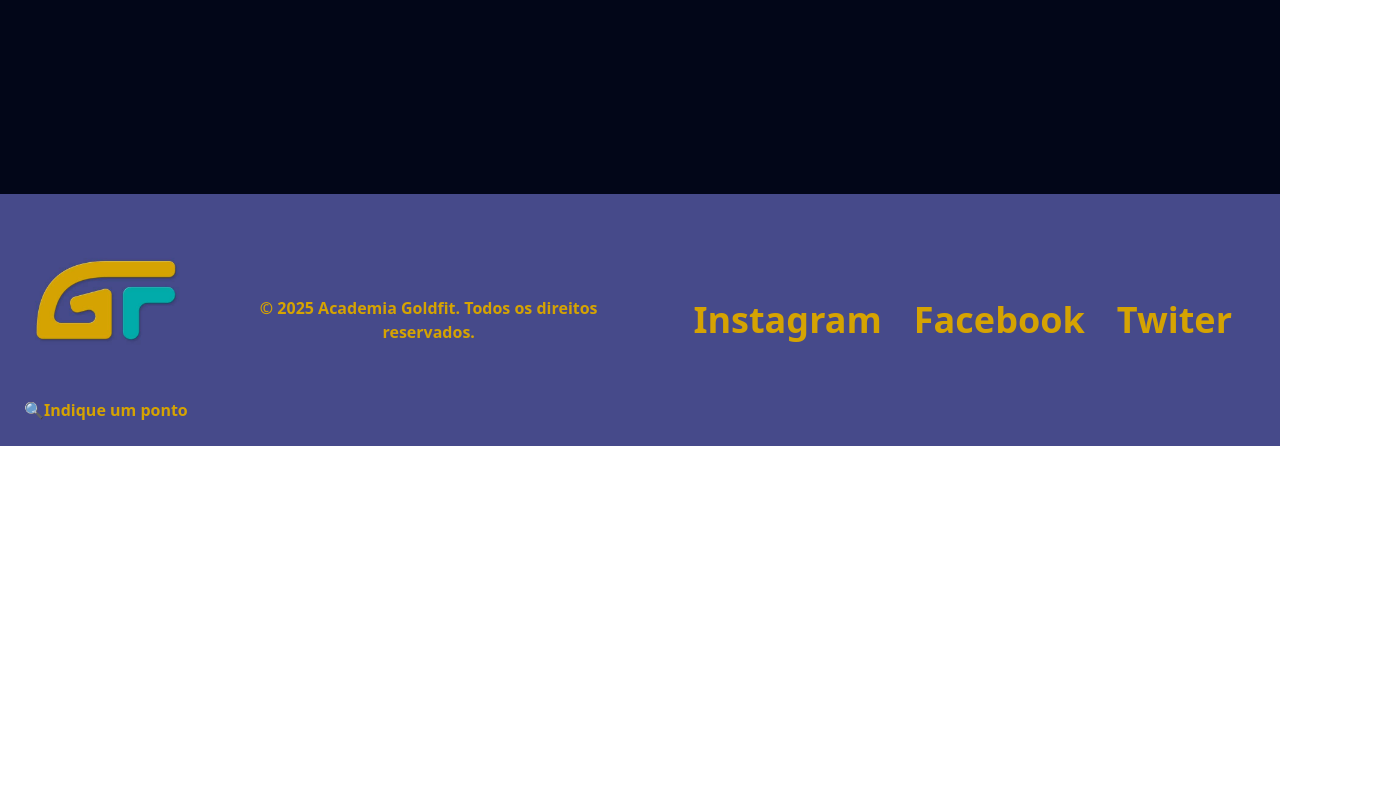
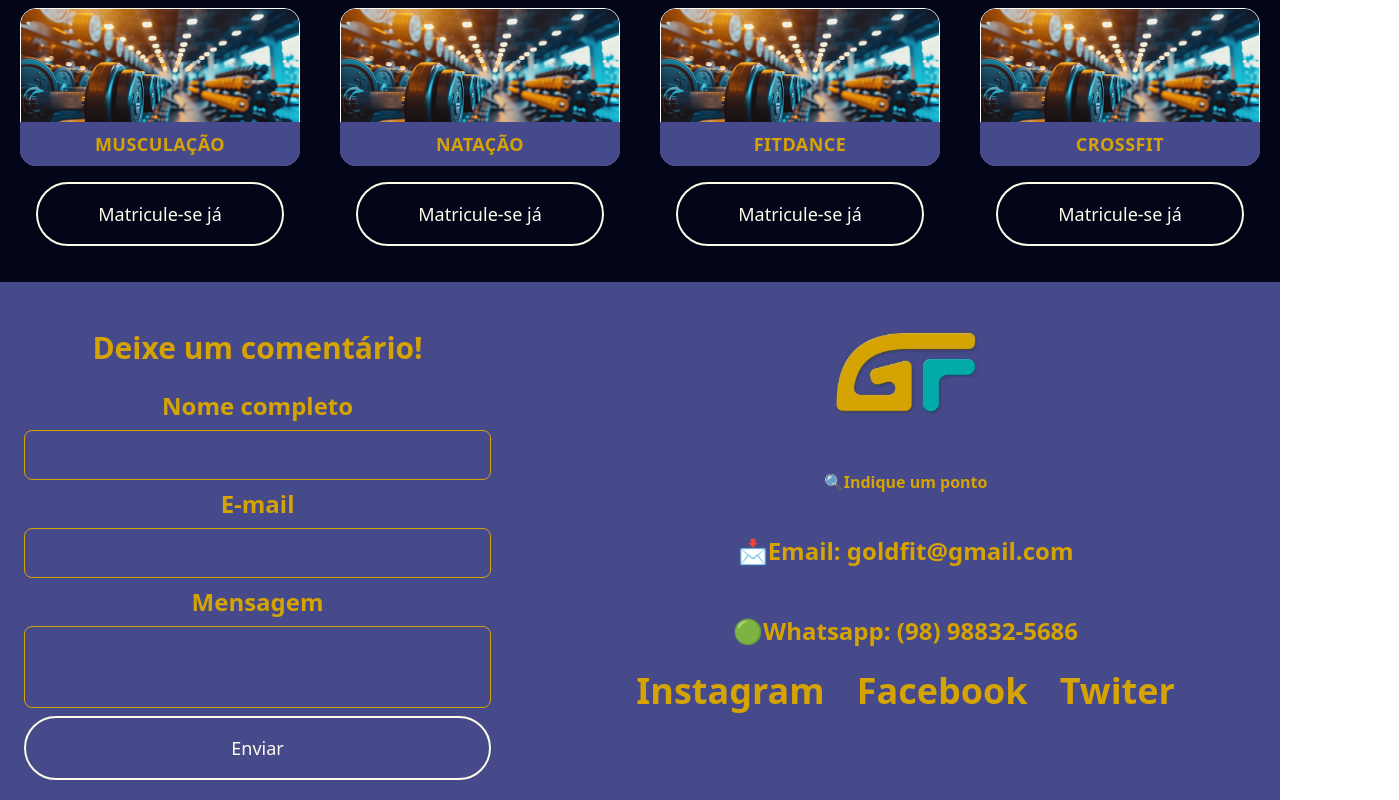
Before and after one commit to adrianoads910-max/goldfit, a React (Vite) app: page / in a window 1280 px wide. Shown: the part 1920-2720 px from the top of the page, 1399 px wide, since content can reach past the window. Before the commit the page ends 2366 px from the top, so only its background shows below. Built offline with nearby package versions, Linux system fonts and the light colour scheme.

Commit message:
versão final em casa

```diff
--- a/src/App.jsx
+++ b/src/App.jsx
@@ -4,6 +4,7 @@ import { Home } from "./pages/Home"
 import { Planos } from "./pages/Planos"
 import { UnityPages } from "./pages/Unidades"
 import { Contato } from "./pages/Contato"
+import { Institucional } from "./pages/Institucional"
 
 const App = () => {
 
@@ -12,6 +13,7 @@ const App = () => {
       <BrowserRouter>
         <Routes>
           <Route path='/' element={<Home />} />
+          <Route path='/Institucional' element={<Institucional />} />
           <Route path='/planos' element={<Planos />} />
           <Route path='/unidades' element={<UnityPages />} />
           <Route path='/contato' element={<Contato />} />
--- a/src/components/Footer/index.jsx
+++ b/src/components/Footer/index.jsx
@@ -1,20 +1,64 @@
 import { Link } from "react-router-dom"
+import { useState } from "react"
+import { TextField } from "../../components/TextField"
+import { Button } from "../../components/Button"
 
 export const Footer = () => {
+    const [name, setName] = useState("")
+    const [email, setEmail] = useState("")
+    const [mensagem, setMensagem] = useState("")
+
+    const handleSubmit = event => {
+        event.preventDefault()
+
+        const dados = { name, email, mensagem }
+        console.log(dados)
+    }
      return (
-        <footer className="flex flex-nowrap bg-brand-purple gap-2 p-4 items-center-safe justify-center-safe">
-            <picture className="max-w-[180px]">
-                <img src="./logo.jpeg" alt="logo goldfit" />
-                <p className="text-brand-yellow font-bold p-2">🔍Indique um ponto</p>
+        <main className="bg-brand-purple">
+            <footer className="grid grid-flow-col grid-rows-3 gap-4 bg-brand-purple max-h-[550px]">
+                <div className="text-brand-yellow font-bold text-center p-2 row-span-3 justify-start">
+                    <form onSubmit={handleSubmit} className="w-full max-w-lg mx-auto p-4 text-brand-yellow text-2xl">
+                                        <h2 className="text-3xl text-center font-semibold text-brand-yellow p-6">Deixe um comentário!</h2>
+                                        <TextField label="Nome completo" type="text" name="name" id="name" value={name} onChange={event => setName(event.target.value)} />
+
+                                        <TextField label="E-mail" type="email" name="email" id="email" value={email} onChange={event => setEmail(event.target.value)} />
+
+
+                                        <fieldset className="flex flex-col gap-2 mb-2">
+                                            <label htmlFor="message">Mensagem</label>
+
+                                            <textarea
+                                                className="border rounded-lg p-2 max-h-96 resize-none"
+                                                id="message"
+                                                value={mensagem}
+                                                onChange={event => setMensagem(event.target.value)}
+                                            />
+                                        </fieldset>
+
+                                        <Button variant="primary">Enviar</Button>
+                                    </form>
+                </div>
+                <picture className="max-w-[180px] col-span-2 justify-self-center">
+                    <img src="./logo.jpeg" alt="logo goldfit"/>
+                    <p className="text-brand-yellow font-bold p-2 text-center">🔍Indique um ponto</p>
                 </picture>
-            <div className="text-brand-yellow font-bold text-center p-4">
-                 <p className="p-4">&copy; 2025 Academia Goldfit. Todos os direitos reservados.</p>
+                <div className="text-brand-yellow font-bold text-center p-2 col-span-2 row-span-2 py-10">
+                    <div>
+                        <p className="text-2xl text-center font-semibold p-6">📩Email: goldfit@gmail.com</p>
+                        <p className="text-2xl text-center font-semibold p-6">🟢Whatsapp: (98) 98832-5686</p>
                     </div>
-            <div className="text-brand-yellow font-bold text-center p-4">
+                    <div>
                         <a className="text-4xl p-4 hover:underline cursor-pointer"href="site1.html">Instagram</a>
                         <a className="text-4xl p-4 hover:underline cursor-pointer"href="site1.html">Facebook</a>
                         <a className="text-4xl p-4 hover:underline cursor-pointer"href="site1.html">Twiter</a>
                     </div>
+                </div>
+
             </footer>
+                <div className="text-brand-yellow font-bold text-center p-4 ">
+                    <p className="p-4">&copy; 2025 Academia Goldfit. Todos os direitos reservados.</p>
+                </div>
+        </main>
     )
 }
--- a/src/components/Navbar/index.jsx
+++ b/src/components/Navbar/index.jsx
@@ -8,9 +8,9 @@ export const Navbar = () => {
             </picture>
             <nav className="z-50  flex justify-center items-center w-full gap-4 p-4 bg-brand-purple text-2xl">
                 <Link className=" text-brand-yellow font-bold hover:underline cursor-pointer" to="/">Home</Link>
+                <Link className=" text-brand-yellow font-bold hover:underline cursor-pointer" to="/institucional">Institucional</Link>
                 <Link className=" text-brand-yellow font-bold hover:underline cursor-pointer" to="/planos">Planos</Link>
                 <Link className=" text-brand-yellow font-bold hover:underline cursor-pointer" to="/unidades">Unidades</Link>
-                <Link className="text-brand-yellow font-bold hover:underline cursor-pointer" to="/contato">Contato</Link>
             </nav>
 
         </header>
--- a/src/pages/Contato/index.jsx
+++ b/src/pages/Contato/index.jsx
@@ -35,8 +35,8 @@ export const Contato = () => {
                 </div>
             </article>
             <section>
-                <form onSubmit={handleSubmit} className="w-full max-w-lg mx-auto p-4 text-amber-50 text-2xl">
-                    <h2 className="text-3xl text-center font-semibold text-amber-50 p-6">Deixe um comentário!</h2>
+                <form onSubmit={handleSubmit} className="w-full max-w-lg mx-auto p-4 text-brand-yellow text-2xl">
+                    <h2 className="text-3xl text-center font-semibold text-brand-yellow p-6">Deixe um comentário!</h2>
                     <TextField label="Nome completo" type="text" name="name" id="name" value={name} onChange={event => setName(event.target.value)} />
 
                     <TextField label="E-mail" type="email" name="email" id="email" value={email} onChange={event => setEmail(event.target.value)} />
--- a/src/pages/Home/index.jsx
+++ b/src/pages/Home/index.jsx
@@ -1,6 +1,39 @@
 import { Button } from "../../components/Button"
 import { Navbar } from "../../components/Navbar"
 import { Footer } from "../../components/Footer"
+
+const SPACE = [
+    {
+        img: {
+            src: "./planos.jpg",
+            alt: "unidade cidade operaria"
+        },
+        trainer: "Musculação"
+
+
+    },
+    {
+        img: {
+            src: "./planos.jpg",
+            alt: "unidade cidade operaria"
+        },
+        trainer: "Natação"
+    },
+    {
+        img: {
+            src: "./planos.jpg",
+            alt: "unidade cidade operaria"
+        },
+        trainer: "FitDance"
+    },
+    {
+        img: {
+            src: "./planos.jpg",
+            alt: "unidade cidade operaria"
+        },
+        trainer: "CrossFit"
+    }
+]
 
 export const Home = () => {
     return (
@@ -9,12 +42,12 @@ export const Home = () => {
                 <Navbar />
             <header className="z-10 bg-center bg-cover bg-[url(./inicial.png)]  h-screen">
 
-                <section className="flex justify-end items-end w-[60%] h-[90%] p-4">
+                <section className="flex justify-end items-end w-[60%] h-[95%] p-4">
                     <Button variant="primary">Faça uma aula experimental!</Button>
                 </section>
             </header>
 
-            <div className="grid grid-flow-col grid-rows-3 gap-4 max-h-[1250px]">
+            <div className="grid grid-flow-col grid-rows-3 gap-4 max-h-[900px]">
                 <div className="row-span-3 basis-2/3">
                     <picture>
                         <img src="./transforme.png" alt="plano" className="p-4 bg-contain max-w-[1300px] max-h-[850px] " />
@@ -23,7 +56,7 @@ export const Home = () => {
 
                 <div className=" row-span-1 w-3.5xl p-1 justify-self-center">
                     <picture >
-                        <img src="./unidade1.jpeg" alt="unidade Maiobão" className="rounded-4xl p-4 bg-contain max-w-[450px] max-h-[400px] "/>
+                        <img src="./unidade1.jpeg" alt="unidade Maiobão" className="rounded-4xl p-4 bg-contain max-w-[300px] max-h-[400px] "/>
                     </picture>
 
                     <section className="p-4">
@@ -32,13 +65,43 @@ export const Home = () => {
                 </div>
                 <div className="row-span-2 w-3.5xl p-1 justify-self-center">
                     <picture >
-                        <img src="./unidade1.jpeg" alt="unidade Maiobão" className="rounded-4xl p-4 bg-contain max-w-[450px] max-h-[400px] "/>
+                        <img src="./unidade1.jpeg" alt="unidade Maiobão" className="rounded-4xl p-4 bg-contain max-w-[300px] max-h-[400px] "/>
                     </picture>
 
                     <section className="p-4">
                         <Button variant="primary">Conheça nossos planos</Button>
                     </section>
                 </div>
+
+            </div>
+            <div>
+                <article>
+                    <h3 className="text-5xl text-center font-semibold text-brand-yellow p-6">Conheça agora nossos espaços, treinos e aulas coletivas:</h3>
+                </article>
+                <picture className="grid grid-cols-4 gap-4 p-2 justify-center content-center items-center">
+                    {SPACE.map((item) => (
+                        <section key={item.img.src} className="text-neutral-50 p-3">
+                        <div className="relative overflow-hidden group">
+                            <img
+                                src={item.img.src}
+                                alt={item.img.alt}
+                                className="rounded-2xl border-1 w-full h-full object-cover transition-transform duration-500 ease-in-out group-hover:scale-110"
+                            />
+                            <div className="absolute bottom-0 left-0 w-full bg-brand-purple-alt py-2 rounded-b-2xl text-center transition-colors duration-300 group-hover:bg-brand-purple">
+                                <p className="text-brand-yellow text-lg font-extrabold tracking-wide uppercase">
+                                {item.trainer}
+                                </p>
+                            </div>
+                        </div>
+
+
+                        <article className="p-4 text-center">
+                            <Button>Matricule-se já</Button>
+                        </article>
+                        </section>
+                    ))}
+                </picture>
+
 
             </div>
              <footer>
--- /dev/null
+++ b/src/pages/Institucional/index.jsx
@@ -0,0 +1,53 @@
+import { Button } from "../../components/Button"
+import { Navbar } from "../../components/Navbar"
+import { Footer } from "../../components/Footer"
+
+export const Institucional = () => {
+    return (
+        <main className=" w-full m-auto min-h-screen bg-slate-900">
+
+            <header>
+                <Navbar />
+                <h1 className="text-5xl text-center font-semibold text-brand-yellow p-6">Sobre a Goldfit</h1>
+
+            </header>
+
+             <div className="flex flex-row justify-center-safe items-center-safe">
+                <div className="basis-2/3 py-20">
+                    <h2 className="text-amber-50 text-center text-2xl p-6">A Goldfit Academia veio para transformar e remoldar o seu conceito de ginástica, baseada em 3 pilares: custo competitivo, alta qualidade e atendimento diferenciado.Nossa jornada começou em 2020, com a inauguração da nossa primeira unidade em São Luís. O sucesso foi tanto que logo expandimos para levar nosso diferencial a todo o Maranhão.Agora, nossa meta é levar a rede Goldfit para o Brasil inteiro. <strong>Vem com a gente?</strong></h2>
+                </div>
+                <div className=" flex basis-1/3 z-10 h-screen p-4 object-center justify-center-safe">
+                    <img src="./planos.jpg" alt="" className="bg-center p-4 brightness-50 max-w-[900px] max-h-[450px] object-center rounded-3xl"/>
+                </div>
+            </div>
+
+            <div className="flex flex-row justify-center-safe items-center-safe">
+                <div className=" flex basis-1/3 z-10 h-screen p-4 object-center justify-center-safe">
+                    <img src="./logo.jpeg" alt="" className="bg-center p-4 max-w-[900px] max-h-[450px] object-center rounded-3xl"/>
+                </div>
+                <div className="basis-2/3 ">
+                    <h3 className="text-5xl text-center font-semibold text-brand-yellow p-4">Quem Somos</h3>
+                    <p className="text-amber-50 text-center text-2xl p-4 gap-2">A <strong>Goldfit Academia</strong> nasceu do desejo de inovar. Nossos fundadores uniram suas vastas experiências em empreendedorismo, marketing e consultoria para criar um novo conceito de academia, baseado em um tripé sólido: custo competitivo, alta qualidade e atendimento diferenciado. O resultado é um negócio com características inovadoras e surpreendentemente acessíveis, pensado para quem busca o melhor.</p>
+                </div>
+            </div>
+            <div className=" bg-slate-900 p-1 justify-around">
+               <div className="flex flex-row gap-5 p-10 bg-amber-50 justify-around">
+                    <div className="basis-1/4 bg-brand-purple-alt p-20 text-center text-4xl text-amber-50 font-bold transition-colors duration-300 hover:bg-amber-400 hover:text-brand-purple-alt">Missão</div>
+                    <div className="basis-1/4 bg-brand-purple-alt p-20 text-center text-4xl text-amber-50 font-bold transition-colors duration-300 hover:bg-amber-400 hover:text-brand-purple-alt">Visão</div>
+                    <div className="basis-1/4 bg-brand-purple-alt p-20 text-center text-4xl text-amber-50 font-bold transition-colors duration-300 hover:bg-amber-400 hover:text-brand-purple-alt">Valores</div>
+                </div>
+            </div>
+            <div className="bg-brand-teal p-10 border rounded-tr-full rounded-bl-full">
+                <article>
+                    <h4 className="font-bold text-center text-brand-purple text-3xl p-2">Você sabia?</h4>
+                    <p className="font-bold text-center text-brand-purple text-6xl p-2">O BRASIL É O SEGUNDO MERCADO DO MUNDO EM ACADEMIAS.</p>
+                    <p className="font-bold text-center text-brand-purple text-3xl p-2">Isso demonstra um grande público a ser atingido e uma alta lucratividade.</p>
+                </article>
+            </div>
+             <footer className=" bg-slate-900 p-2 justify-around">
+                <Footer />
+             </footer>
+        </main>
+
+    )
+}
--- a/src/pages/Planos/index.jsx
+++ b/src/pages/Planos/index.jsx
@@ -66,7 +66,7 @@ export const Planos = () => {
                 </div>
             </div>
 
-            <div className="container justify-self-center grid md:grid-cols-2 lg:grid-cols-3 gap-5 p-4">
+            <div className="container justify-self-center grid md:grid-cols-2 lg:grid-cols-3 gap-5 p-4 max-h-[450px]">
                 {PLANS.map((item) => (
                     <section className={`text-neutral-50 border p-4 rounded-tr-2xl rounded-bl-2xl space-y-3 border-neutral-50 ${item.bgColor}`}>
                         <h3 className="text-3xl font-semibold text-center">{item.title}</h3>
```
Also changed, not shown: src/pages/Unidades/index.jsx (+11 -3 lines), public/inside.jpg (added), 1 other file (tests, documents, lock files or other folders). Lines whose indentation alone changed are shown as unchanged.
